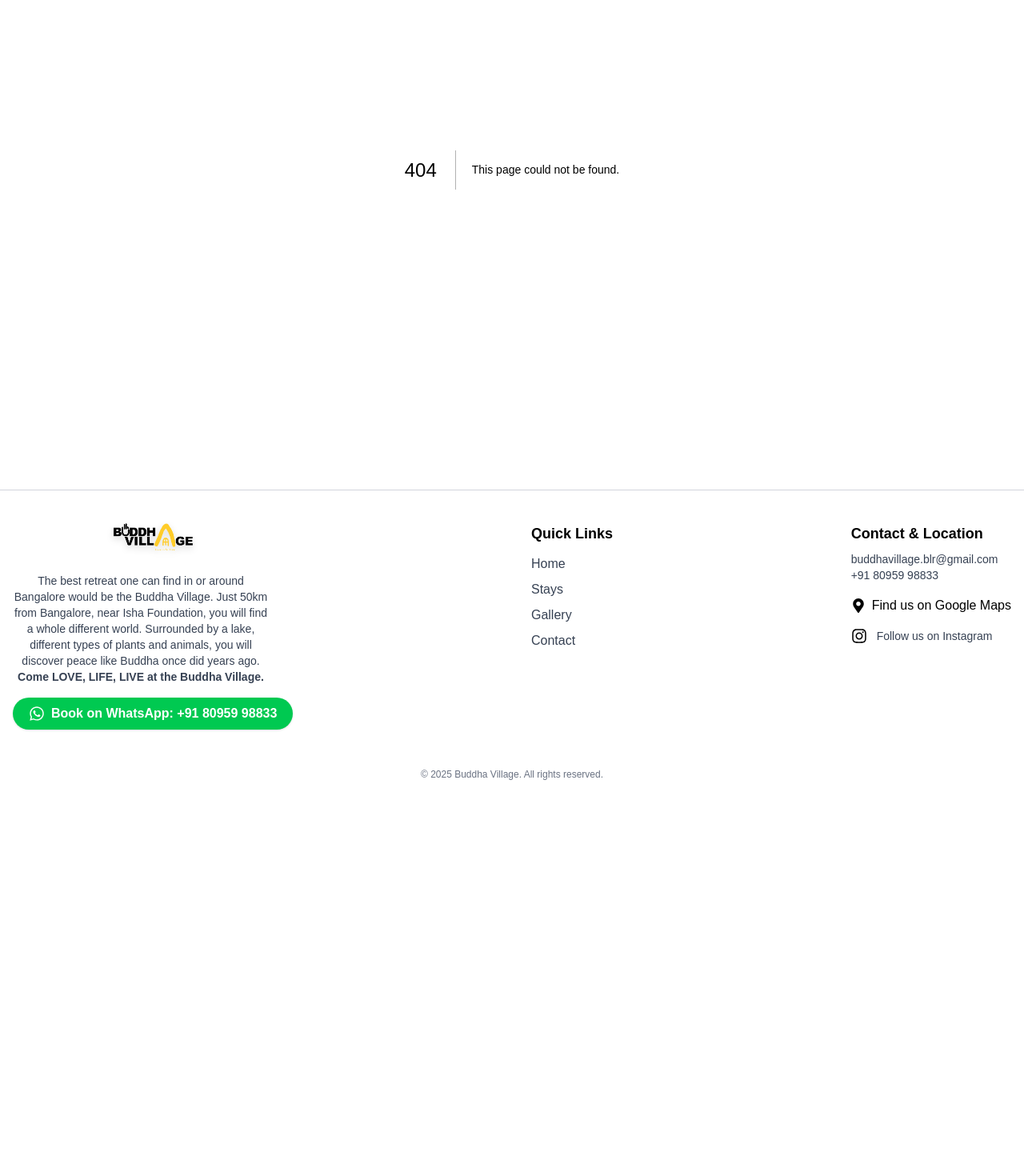
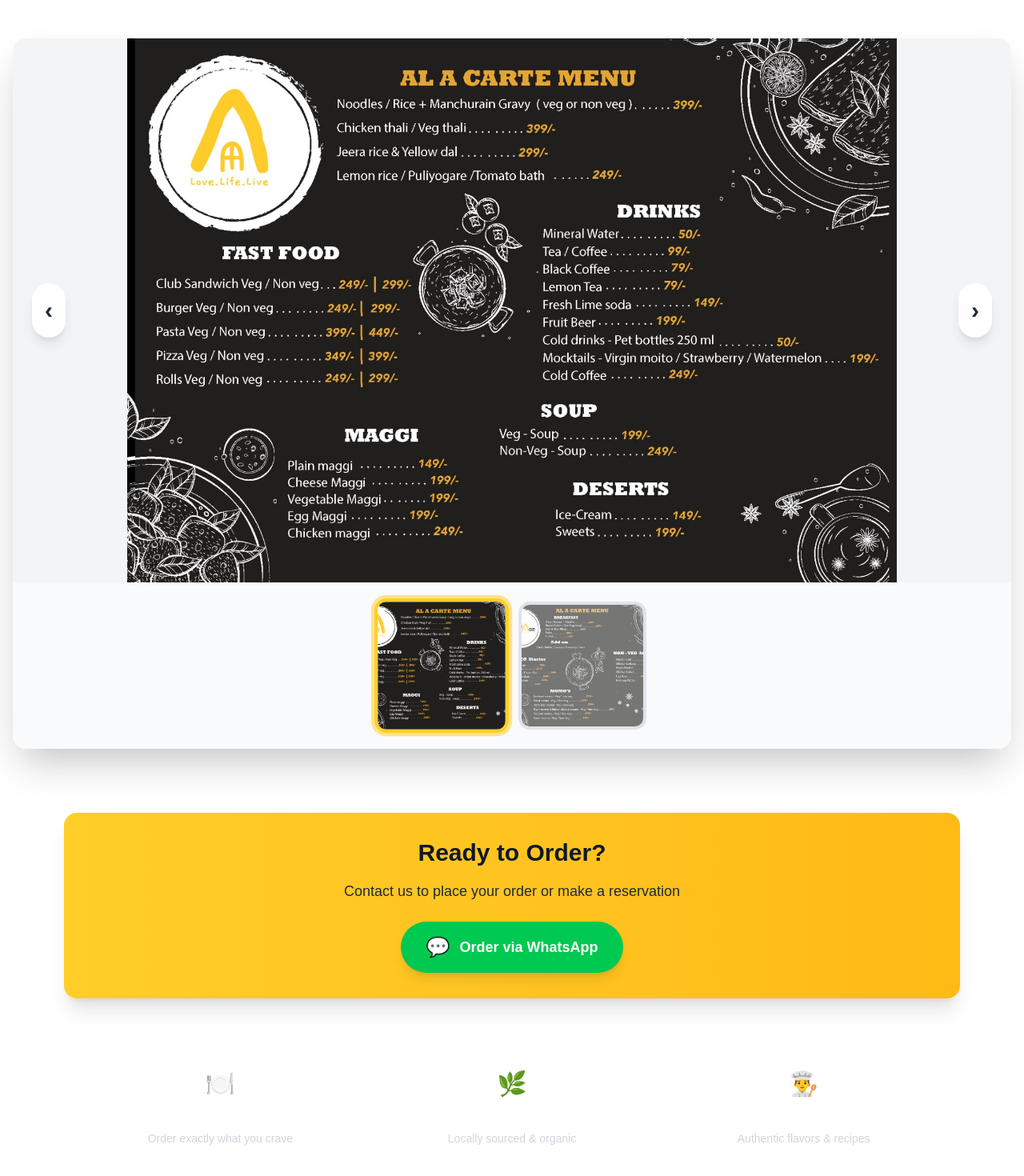
Before and after one commit to gandharvtalikoti/buddha-village, a Next.js app in the folder buddha-village/: page /food in a window 1280 px wide. Before the commit this address had no page. Shown: the part 244-1714 px from the top of the page at 80% size. Before the commit the page ends 1260 px from the top, so only its background shows below. Built offline with nearby package versions, Linux system fonts and the light colour scheme; a web font is replaced by a local one.

Commit message:
food nav menu

```diff
--- a/buddha-village/app/components/NavBar.tsx
+++ b/buddha-village/app/components/NavBar.tsx
@@ -18,6 +18,7 @@ export default function Navbar() {
     { name: 'Home', href: '/' },
     { name: 'Gallery', href: '/gallery' },
     { name: 'Stay', href: '/stays' },
+    { name: 'Food', href: '/food' },
     { name: 'Contact', href: '/contact' },
   ];
 
--- /dev/null
+++ b/buddha-village/app/food/page.tsx
@@ -0,0 +1,136 @@
+'use client';
+
+import { useState } from 'react';
+
+const menuImages = [
+  '/images/menu/image1.jpg',
+  '/images/menu/image2.jpg',
+];
+
+export default function FoodMenu() {
+  const [currentImg, setCurrentImg] = useState(0);
+
+  return (
+    <div className="min-h-screen bg-gradient-to-b">
+      {/* Hero Section */}
+      <div className="relative bg-[rgb(255,206,41)] text-gray-900 py-10 px-4">
+        <div className="max-w-6xl mx-auto text-center">
+          <h1 className="text-5xl md:text-6xl font-bold mb-4">
+            Buddha Village
+          </h1>
+          <p className="text-xl md:text-2xl text-gray-800 max-w-3xl mx-auto">
+            Food Menu
+          </p>
+        </div>
+      </div>
+
+      {/* Main Image Carousel */}
+      <div className="max-w-7xl mx-auto px-4 py-12">
+        <div className="relative bg-white rounded-2xl overflow-hidden shadow-2xl">
+          <div className="relative h-[80vh] md:h-[85vh] bg-gray-100 overflow-hidden">
+            <img
+              src={menuImages[currentImg]}
+              alt={`Menu page ${currentImg + 1}`}
+              className="w-full h-full object-contain"
+            />
+
+            {/* Navigation Arrows */}
+            {menuImages.length > 1 && (
+              <>
+                <button
+                  onClick={() => setCurrentImg((currentImg - 1 + menuImages.length) % menuImages.length)}
+                  className="absolute left-6 top-1/2 -translate-y-1/2 bg-white/90 hover:bg-[rgb(255,206,41)] hover:text-gray-900 text-gray-800 p-4 rounded-full shadow-lg transition-all"
+                >
+                  <span className="text-3xl font-bold">‹</span>
+                </button>
+                <button
+                  onClick={() => setCurrentImg((currentImg + 1) % menuImages.length)}
+                  className="absolute right-6 top-1/2 -translate-y-1/2 bg-white/90 hover:bg-[rgb(255,206,41)] hover:text-gray-900 text-gray-800 p-4 rounded-full shadow-lg transition-all"
+                >
+                  <span className="text-3xl font-bold">›</span>
+                </button>
+              </>
+            )}
+
+            {/* Image Counter */}
+            {/* <div className="absolute bottom-6 left-1/2 -translate-x-1/2 bg-black/70 text-white px-6 py-3 rounded-full text-sm font-medium">
+              Page {currentImg + 1} of {menuImages.length}
+            </div> */}
+          </div>
+
+          {/* Thumbnails */}
+          <div className="bg-gray-50 p-6">
+            <div className="flex gap-4 justify-center">
+              {menuImages.map((img, idx) => (
+                <button
+                  key={idx}
+                  onClick={() => setCurrentImg(idx)}
+                  className={`flex-shrink-0 w-32 h-32 md:w-40 md:h-40 rounded-xl overflow-hidden border-4 transition-all ${
+                    idx === currentImg
+                      ? 'border-[rgb(255,206,41)] scale-105 ring-4 ring-[rgb(255,226,141)]'
+                      : 'border-gray-300 opacity-60 hover:opacity-100 hover:border-gray-400'
+                  }`}
+                >
+                  <img
+                    src={img}
+                    alt={`Menu thumbnail ${idx + 1}`}
+                    className="w-full h-full object-cover"
+                  />
+                  {/* <div className="absolute inset-0 bg-black/20 flex items-center justify-center">
+                    <span className="text-white font-bold text-lg">Page {idx + 1}</span>
+                  </div> */}
+                </button>
+              ))}
+            </div>
+          </div>
+        </div>
+      </div>
+
+      {/* Info Section */}
+      <div className="max-w-6xl mx-auto px-4 py-8">
+        <div className="bg-gradient-to-r from-[rgb(255,206,41)] to-[rgb(255,186,21)] rounded-2xl p-8 shadow-xl">
+          <div className="text-center">
+            <h2 className="text-3xl font-bold text-gray-900 mb-4">
+              Ready to Order?
+            </h2>
+            <p className="text-lg text-gray-800 mb-6">
+              Contact us to place your order or make a reservation
+            </p>
+            <a
+              href="https://wa.me/918095998833"
+              target="_blank"
+              rel="noopener noreferrer"
+              className="inline-flex items-center gap-3 bg-green-500 text-white px-8 py-4 rounded-full font-semibold text-lg hover:bg-green-600 transition-all shadow-lg hover:shadow-xl"
+            >
+              <span className="text-2xl">💬</span>
+              Order via WhatsApp
+            </a>
+          </div>
+        </div>
+      </div>
+
+      {/* Additional Info */}
+      <div className="max-w-6xl mx-auto px-4 py-8 pb-16">
+        <div className="bg-white/10 backdrop-blur-sm rounded-xl p-6 border border-white/20">
+          <div className="grid md:grid-cols-3 gap-6 text-white text-center">
+            <div>
+              <div className="text-3xl mb-2">🍽️</div>
+              <h3 className="font-bold mb-2">À La Carte Menu</h3>
+              <p className="text-sm text-gray-300">Order exactly what you crave</p>
+            </div>
+            <div>
+              <div className="text-3xl mb-2">🌿</div>
+              <h3 className="font-bold mb-2">Fresh Ingredients</h3>
+              <p className="text-sm text-gray-300">Locally sourced & organic</p>
+            </div>
+            <div>
+              <div className="text-3xl mb-2">👨‍🍳</div>
+              <h3 className="font-bold mb-2">Expert Chefs</h3>
+              <p className="text-sm text-gray-300">Authentic flavors & recipes</p>
+            </div>
+          </div>
+        </div>
+      </div>
+    </div>
+  );
+}
```
Also changed, not shown: buddha-village/public/images/menu/image1.jpg (added), buddha-village/public/images/menu/image2.jpg (added).
